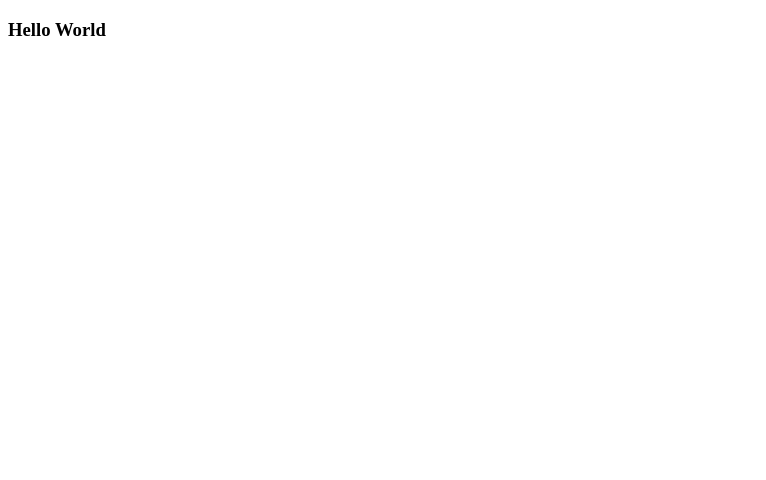
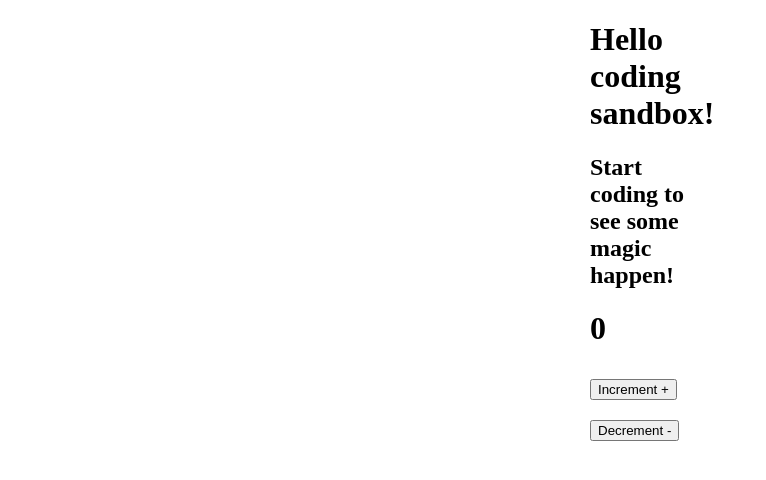
Before and after one commit to Elliott-FS/reactinterview_playground1, a React (Vite) app: page / in a window 1280 px wide. Shown: the top 480 px of the page, without its empty margins (0-766 px from the left). Built offline with nearby package versions, Linux system fonts and the light colour scheme; no server answers.

Commit message:
did incrementor and random data fetch

```diff
--- a/package.json
+++ b/package.json
@@ -10,6 +10,7 @@
     "preview": "vite preview"
   },
   "dependencies": {
+    "axios": "^1.6.5",
     "react": "^18.2.0",
     "react-dom": "^18.2.0"
   },
--- a/src/App.jsx
+++ b/src/App.jsx
@@ -1,16 +1,65 @@
-import { useState } from 'react'
+import { useState, useEffect } from 'react';
+import "./styles.css";
+import axios from 'axios';
+
+// https://randomuserapi.me/api
+
+// axios.get('/user?ID=12345')
+//   .then(function (response) {
+//     // handle success
+//     console.log(response);
+//   })
+//   .catch(function (error) {
+//     // handle error
+//     console.log(error);
+//   })
+//   .finally(function () {
+//     // always executed
+//   });
+
+async function getRandomUsers() {
+  try {
+    const data = await axios.get("/api/users/random_user?size=3");
+    console.log(data);
+    return JSON.stringify(data);
+  } catch(err) {
+    console.log("error: ", err);
+  }
+}
 
 
 function App() {
+  const [counter, setCounter] = useState(0);
+  const [randomDataJson, setRandomDataJson] = useState("");
+
+  useEffect(() => {
+    getRandomUsers().then((randomData) => {
+      setRandomDataJson(randomData);
+    })
+  },[])
 
 
   return (
     <>
-      <div>
-        <h3>Hello World</h3>
+      <div className = "App">
+        <h1>Hello coding sandbox!</h1>
+        <h2>Start coding to see some magic happen!</h2>
+        <h1>
+          {counter}
+        </h1>
+        <button onClick={() => {
+          setCounter(counter + 1);
+        }}>Increment +</button>
+        <button onClick={() => {
+          setCounter(counter - 1);
+        }}>Decrement -</button>
+        <h4>
+          {randomDataJson}
+        </h4>
       </div>
     </>
   )
 }
 
+
 export default App
--- /dev/null
+++ b/src/styles.css
@@ -0,0 +1,10 @@
+.App {
+    margin-left:auto;
+    margin-right: auto;
+    width: 100px;
+}
+
+button{
+    margin-top: 10px;
+    margin-bottom: 10px;
+}
```
Also changed, not shown: 1 other file (tests, documents, lock files or other folders).
